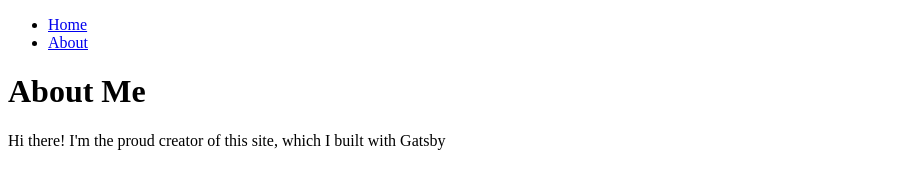
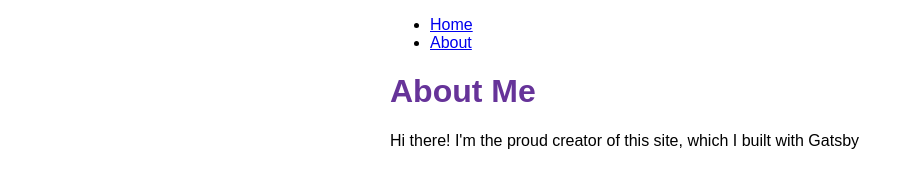
Before and after one commit to witocorp/My-First-Gatsby-site, a Gatsby site: page /about in a window 1280 px wide. Shown: the whole page, without its empty margins (0-914 px from the left). Built offline with nearby package versions, Linux system fonts and the light colour scheme; Gatsby itself is replaced by a stand-in of ours.

Commit message:
Finish Part 2

```diff
--- a/src/components/layout.js
+++ b/src/components/layout.js
@@ -1,20 +1,35 @@
-import * as React from "react"
+import * as React from "react";
 import { Link } from "gatsby";
+import {
+  container,
+  heading,
+  navLinks,
+  navLinksItem,
+  navLinksText,
+} from "./layout.module.css";
 
 const Layout = ({ pageTitle, children }) => {
   return (
-    <main>
+    <main className={container}>
       <title>{pageTitle}</title>
       <nav>
-        <ul>
-          <li><Link to="/">Home</Link></li>
-          <li><Link to="/about">About</Link></li>
+        <ul className={navLinks}>
+          <li className={navLinksItem}>
+            <Link to="/" className={navLinksText}>
+              Home
+            </Link>
+          </li>
+          <li className={navLinksItem}>
+            <Link to="/about" className={navLinksText}>
+              About
+            </Link>
+          </li>
         </ul>
       </nav>
-      <h1>{pageTitle}</h1>
+      <h1 className={heading}>{pageTitle}</h1>
       {children}
     </main>
-  )
-}
+  );
+};
 
-export default Layout
+export default Layout;
--- /dev/null
+++ b/src/components/layout.module.css
@@ -0,0 +1,23 @@
+.container {
+  margin: auto;
+  max-width: 500px;
+  font-family: sans-serif;
+}
+
+.heading {
+  color: rebeccapurple;
+}
+
+.nav-links {
+  display: flex;
+  list-style: none;
+  padding-left: 0;
+}
+
+.nav-links-item {
+  padding-right: 2rem;
+}
+
+.nav-links-text {
+  color: black;
+}
```
